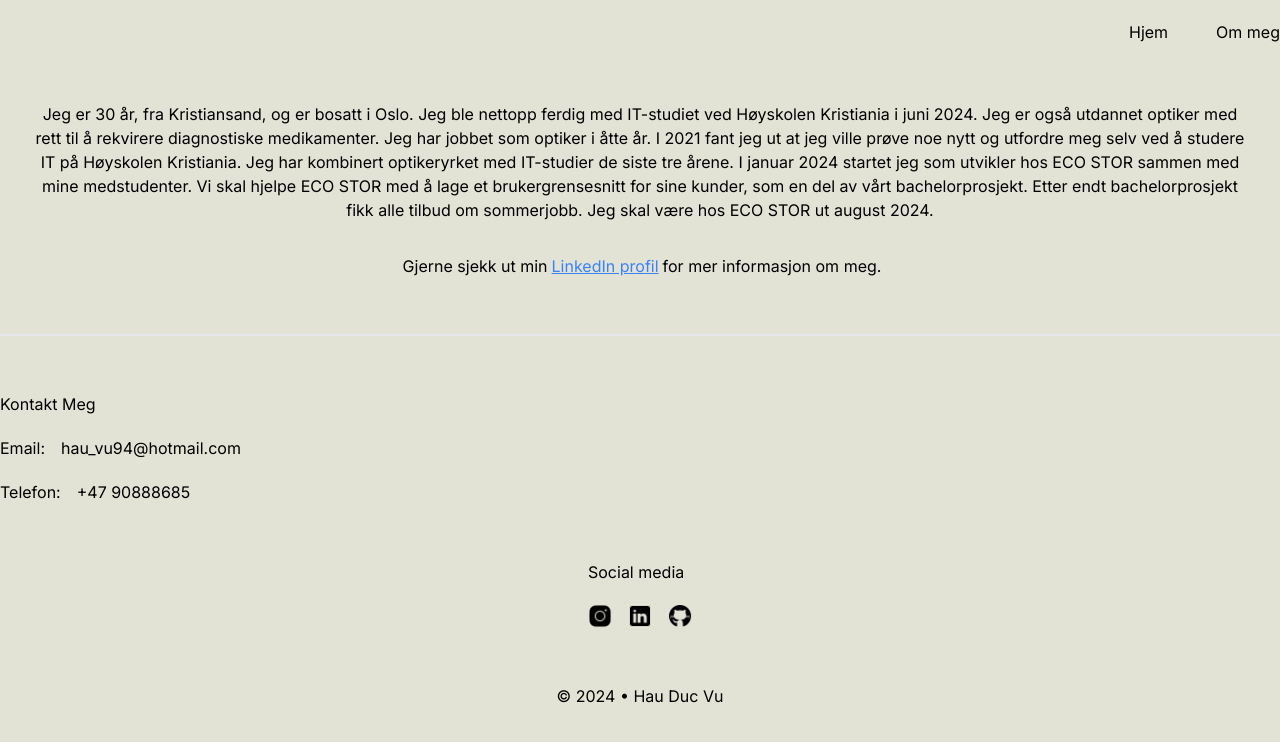
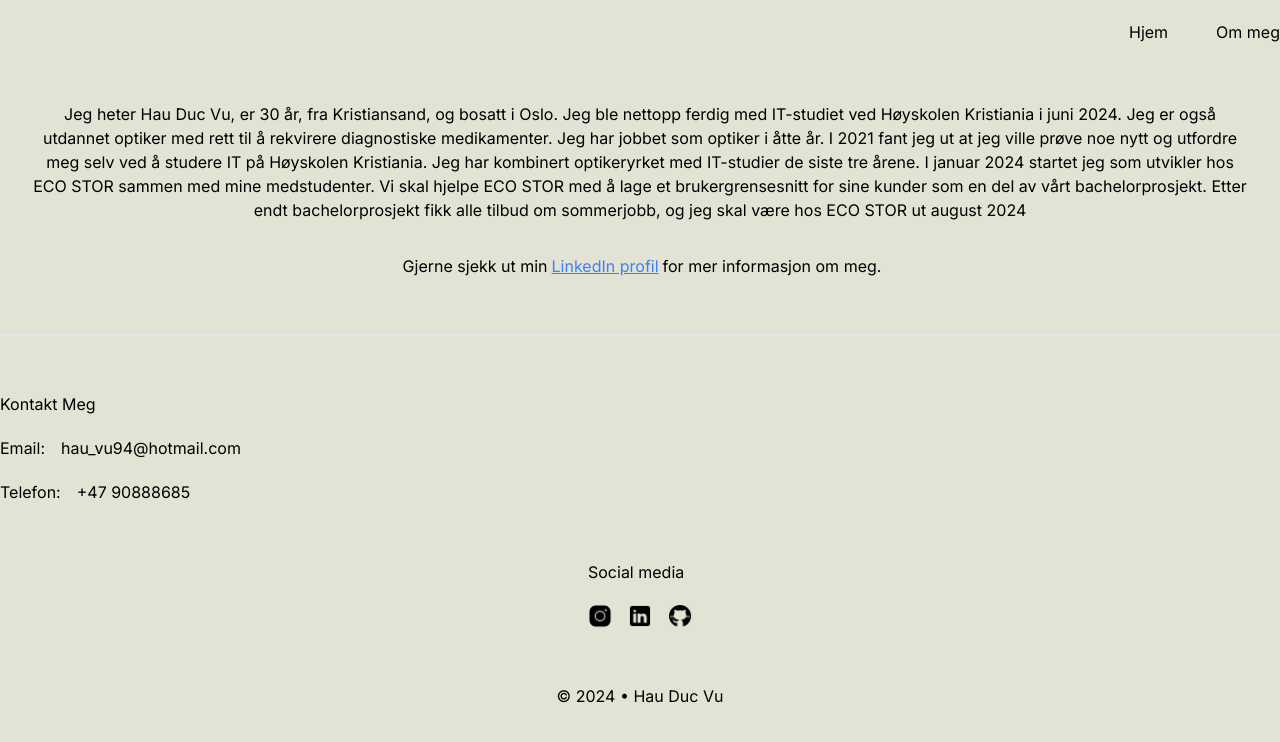
Before and after one commit to HauVu94/fvn-prosjekt, a Next.js app: page /about in a window 1280 px wide. Shown: the top 742 px of the page. Built offline with nearby package versions, Linux system fonts and the light colour scheme.

Commit message:
small refactor

```diff
--- a/src/app/about/page.tsx
+++ b/src/app/about/page.tsx
@@ -10,17 +10,17 @@ const page = () => {
       <div className="flex items-center justify-center p-8">
         <p className="flex text-center justify-center ">
           {" "}
-          Jeg er 30 år, fra Kristiansand, og er bosatt i Oslo. Jeg ble nettopp
-          ferdig med IT-studiet ved Høyskolen Kristiania i juni 2024. Jeg er
-          også utdannet optiker med rett til å rekvirere diagnostiske
-          medikamenter. Jeg har jobbet som optiker i åtte år. I 2021 fant jeg ut
-          at jeg ville prøve noe nytt og utfordre meg selv ved å studere IT på
-          Høyskolen Kristiania. Jeg har kombinert optikeryrket med IT-studier de
-          siste tre årene. I januar 2024 startet jeg som utvikler hos ECO STOR
-          sammen med mine medstudenter. Vi skal hjelpe ECO STOR med å lage et
-          brukergrensesnitt for sine kunder, som en del av vårt
-          bachelorprosjekt. Etter endt bachelorprosjekt fikk alle tilbud om
-          sommerjobb. Jeg skal være hos ECO STOR ut august 2024.
+          Jeg heter Hau Duc Vu, er 30 år, fra Kristiansand, og bosatt i Oslo.
+          Jeg ble nettopp ferdig med IT-studiet ved Høyskolen Kristiania i juni
+          2024. Jeg er også utdannet optiker med rett til å rekvirere
+          diagnostiske medikamenter. Jeg har jobbet som optiker i åtte år. I
+          2021 fant jeg ut at jeg ville prøve noe nytt og utfordre meg selv ved
+          å studere IT på Høyskolen Kristiania. Jeg har kombinert optikeryrket
+          med IT-studier de siste tre årene. I januar 2024 startet jeg som
+          utvikler hos ECO STOR sammen med mine medstudenter. Vi skal hjelpe ECO
+          STOR med å lage et brukergrensesnitt for sine kunder som en del av
+          vårt bachelorprosjekt. Etter endt bachelorprosjekt fikk alle tilbud om
+          sommerjobb, og jeg skal være hos ECO STOR ut august 2024
         </p>
       </div>
       <p className="flex text-center justify-center ml-1">
--- a/src/components/Statistikk.tsx
+++ b/src/components/Statistikk.tsx
@@ -90,7 +90,7 @@ const Statistikk = () => {
     <>
       <div className="flex items-center justify-center my-4 p-4">
         <select
-          className="border border-gray-300 px-4 py-2"
+          className="border border-gray-300 px-4 py-2 cursor-pointer"
           value={selectedCity}
           onChange={handleCityChange}
         >
```
